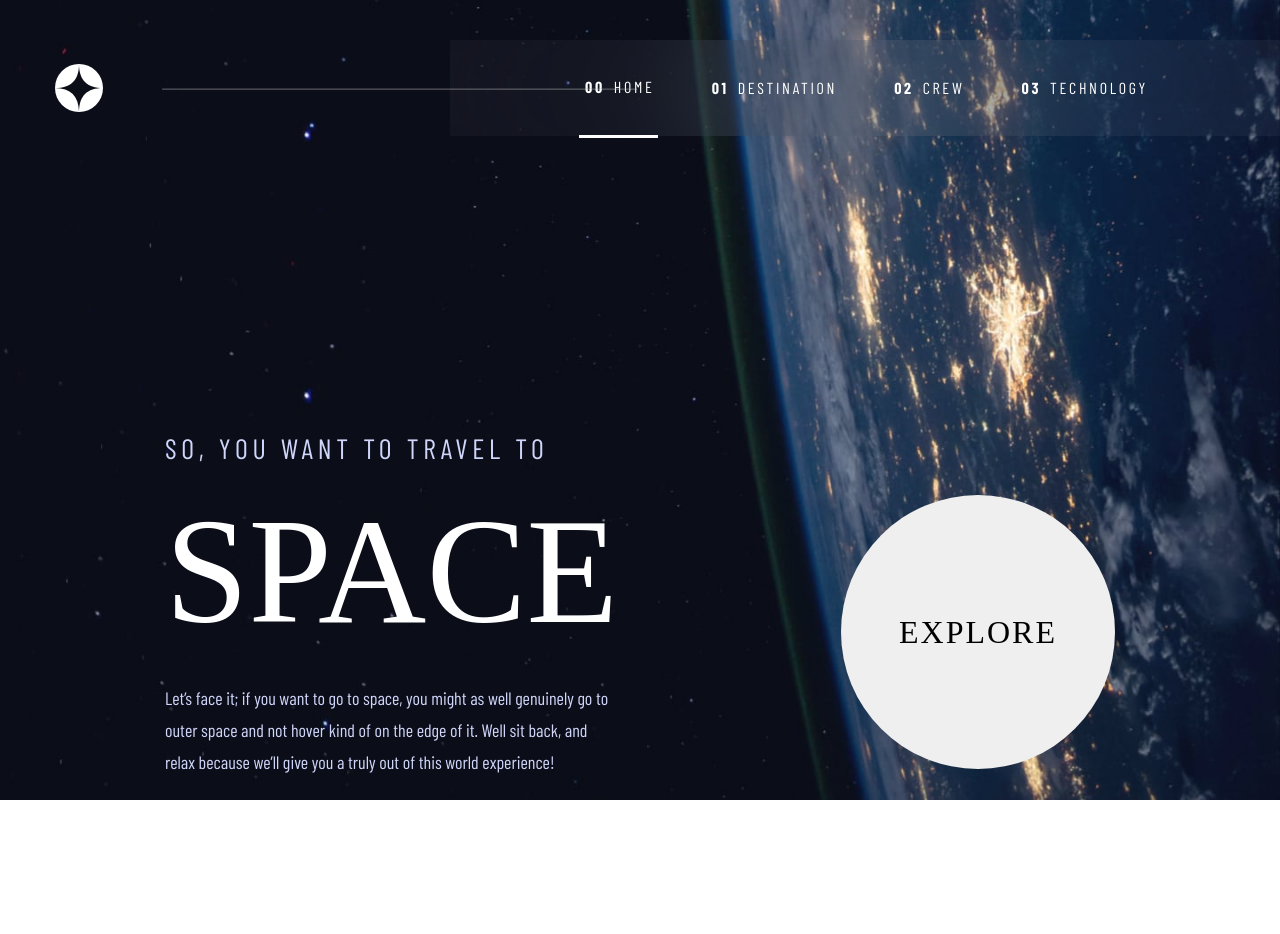
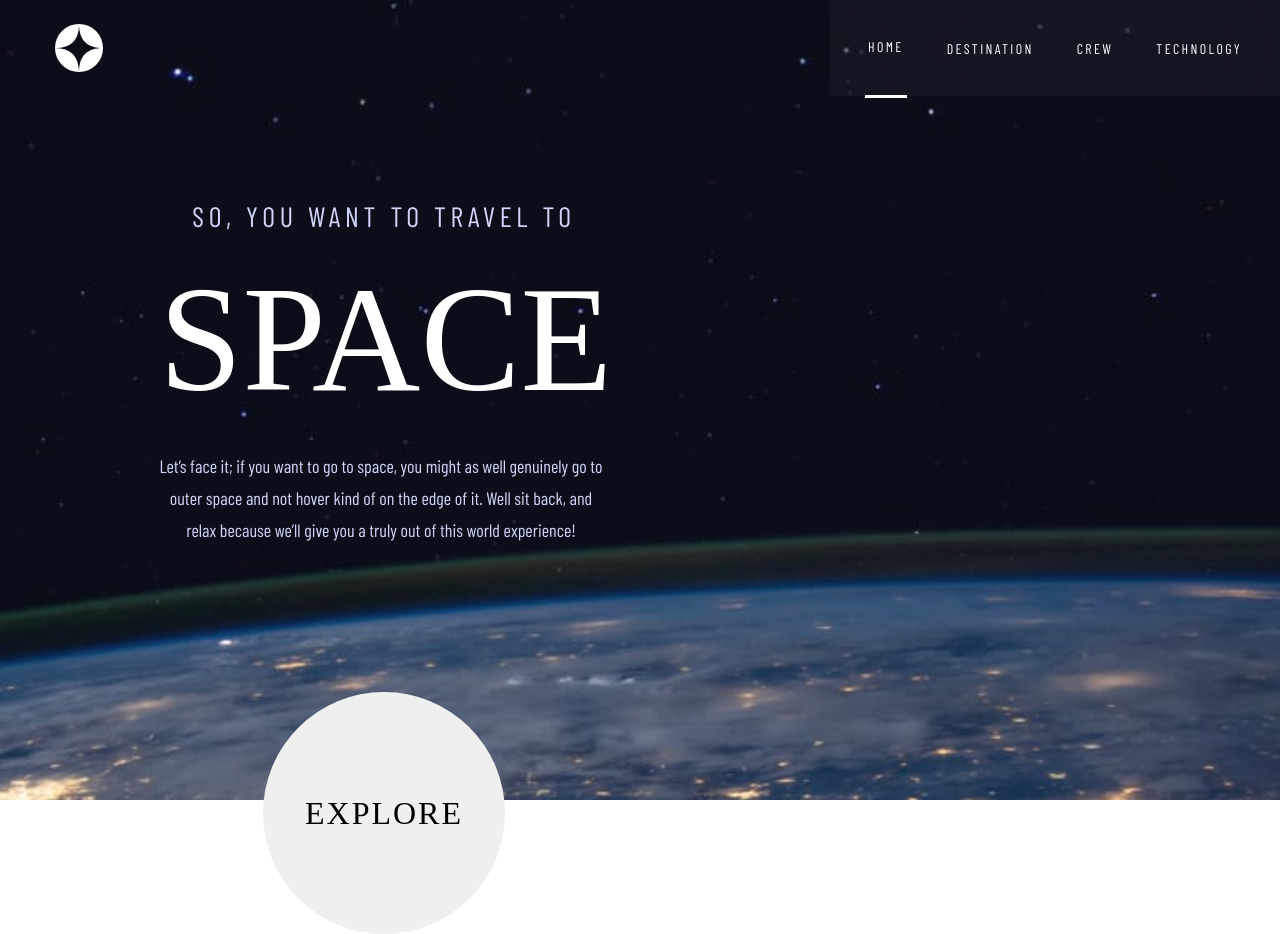
Before and after one commit to Kgiruc/space-website, a React (Create React App) app in the folder space/: page / in a window 1280 px wide. Before the commit the page ends 816 px from the top, so only its background shows below. Built offline with nearby package versions, Linux system fonts and the light colour scheme; a web font is replaced by a local one.

Commit message:
media scss home

```diff
--- a/space/src/scss/componenets-style/home.scss
+++ b/space/src/scss/componenets-style/home.scss
@@ -40,7 +40,7 @@
   line-height: 32px;
 }
 
-.home__btn{
+.home__btn {
   position: absolute;
   top: 495px;
   right: 0;
@@ -54,9 +54,38 @@
   cursor: pointer;
   border: none;
 
-    &:hover{
-      outline: 88px solid rgba(225,225,225, 0.1);
-      box-shadow: 0 4px 4px rgba(0, 0, 0, 0.25);
-      mix-blend-mode: normal;
-    }
+  &:hover {
+    outline: 88px solid rgba(225, 225, 225, 0.1);
+    box-shadow: 0 4px 4px rgba(0, 0, 0, 0.25);
+    mix-blend-mode: normal;
+  }
 }
+
+@media (min-width: 768px) {
+  .home__container {
+    background-image: url("../../assets/home/background-home-tablet.jpg");
+    background-repeat: no-repeat;
+    background-size: cover;
+    background-position: center;
+    width: 100%;
+    height: 100vh;
+    position: absolute;
+  }
+
+  .home__container__section {
+    margin-top: 106px;
+    margin-left: 159px;
+    text-align: center;
+  }
+
+  .home__btn{
+    position: absolute;
+    width: 242px;
+    height: 242px;
+    left: 263px;
+    top: 692px;
+  }
+
+
+
+}
--- a/space/src/scss/componenets-style/navigation.scss
+++ b/space/src/scss/componenets-style/navigation.scss
@@ -70,3 +70,42 @@
 a.active{
   border-bottom: 3px solid $color-white;
 }
+
+@media (min-width: 768px) {
+  .links__container{
+
+    ul{
+      margin-top: 0;
+      height: 96px;
+      width: 450px;
+      margin-right: 0;
+      justify-content: center;
+      gap: 37px;
+      align-items: center;
+      text-decoration: none;
+    }
+
+    li{
+      color: $color-white;
+      font-size: calc($font-nav - 2px);
+      font-weight: 400;
+      font-family: $font-alt;
+      letter-spacing: 2.3625px;
+      border: 3px solid transparent;
+      padding: 37px 0;
+      line-height: 17px;
+
+      span{
+        display: none;
+      }
+    }
+  }
+
+  .line__nav{
+    display: none;
+  }
+
+  .menu__container img{
+    margin-top: 24px;
+  }
+}
```
